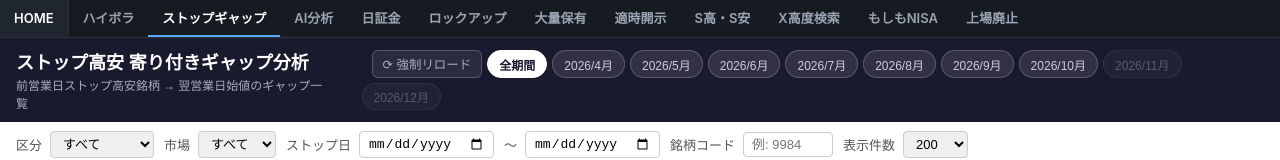
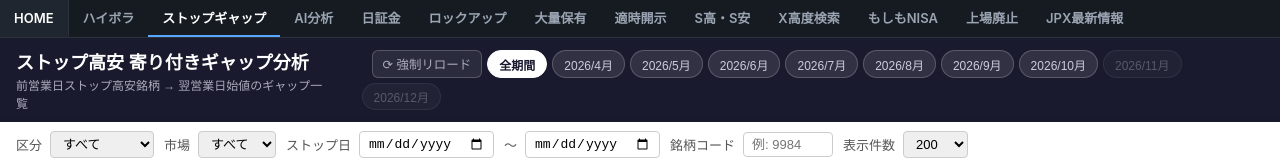
Before and after one commit to jpn-x/kabu-stop, a plain HTML site: page index.html in a window 1280 px wide. Shown: the top 160 px of the page. Drawn offline with Linux system fonts and the light colour scheme.

Commit message:
共通ナビを13ボタンに拡張(STOCK NAV 3.0): JPX最新情報を右端に追加
Co-Authored-By: Claude Sonnet 5.5 <noreply@anthropic.com>

```diff
--- a/index.html
+++ b/index.html
@@ -316,7 +316,7 @@
 </style>
 </head>
 <body>
-<!-- STOCK-NAV:START v2 (仕様: clode/stock-nav/README.md) -->
+<!-- STOCK-NAV:START v3 (仕様: clode/stock-nav/README.md) -->
 <style>
 .sn-bar{position:sticky;top:0;z-index:1000;flex:none;display:flex;align-items:stretch;width:100%;height:38px;margin:0;padding:0;background:#161b22;border-bottom:1px solid #2d333b;font:600 13px/1 -apple-system,BlinkMacSystemFont,"Segoe UI","Hiragino Sans","Yu Gothic UI",Meiryo,sans-serif;letter-spacing:0;text-align:left}
 .sn-bar *{box-sizing:border-box}
@@ -343,6 +343,7 @@
 <a href="https://x-search.jp-x.workers.dev" target="_blank" rel="noopener noreferrer">X高度検索</a>
 <a href="https://moshimo-nisa.jp-x.workers.dev/" target="_blank" rel="noopener noreferrer">もしもNISA</a>
 <a href="https://kabu-watch-7og.pages.dev" target="_blank" rel="noopener noreferrer">上場廃止</a>
+<a href="https://www.jpx.co.jp/news/index.html" target="_blank" rel="noopener noreferrer">JPX最新情報</a>
 </div>
 </nav>
 <!-- STOCK-NAV:END -->
```
